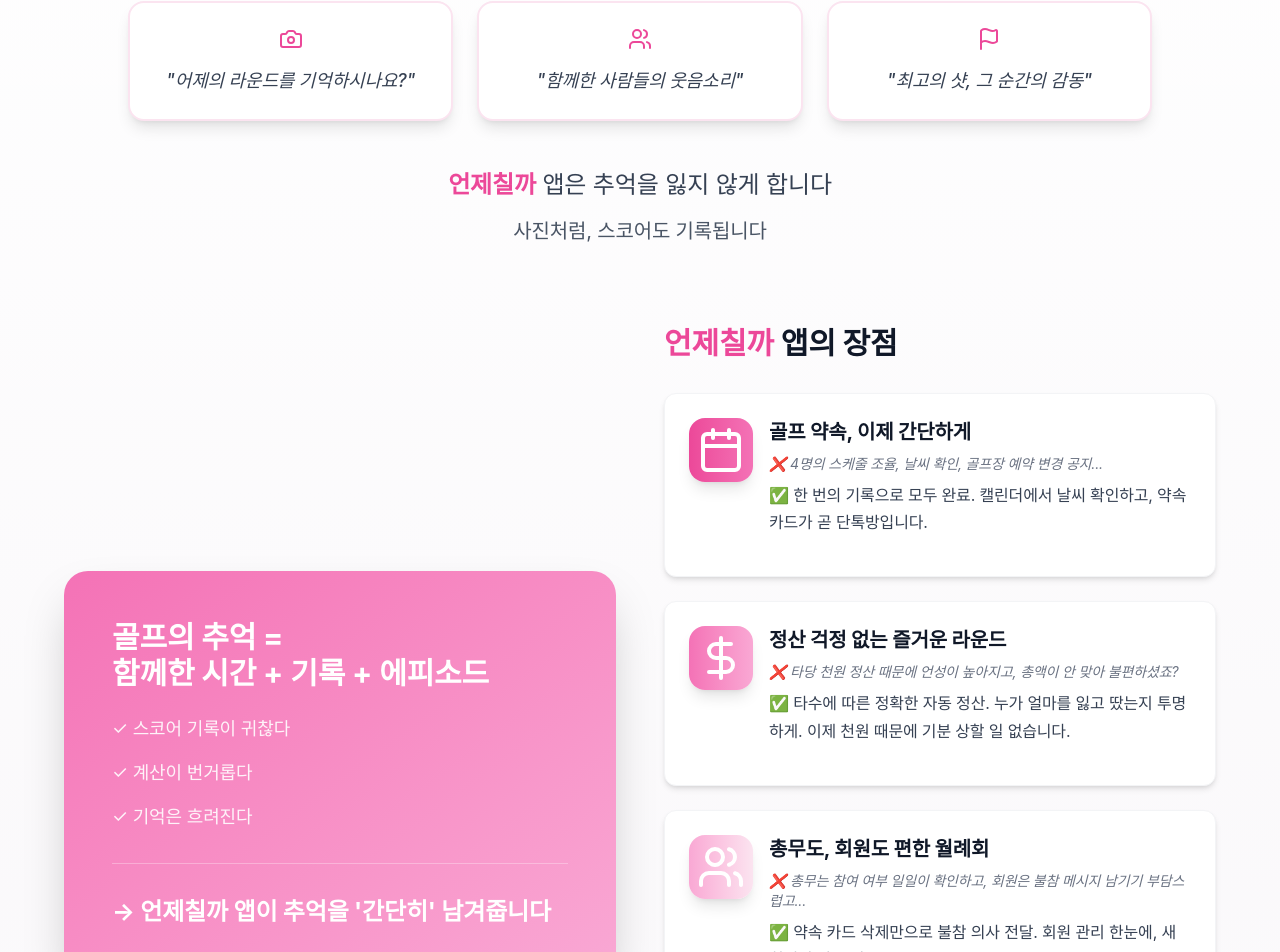
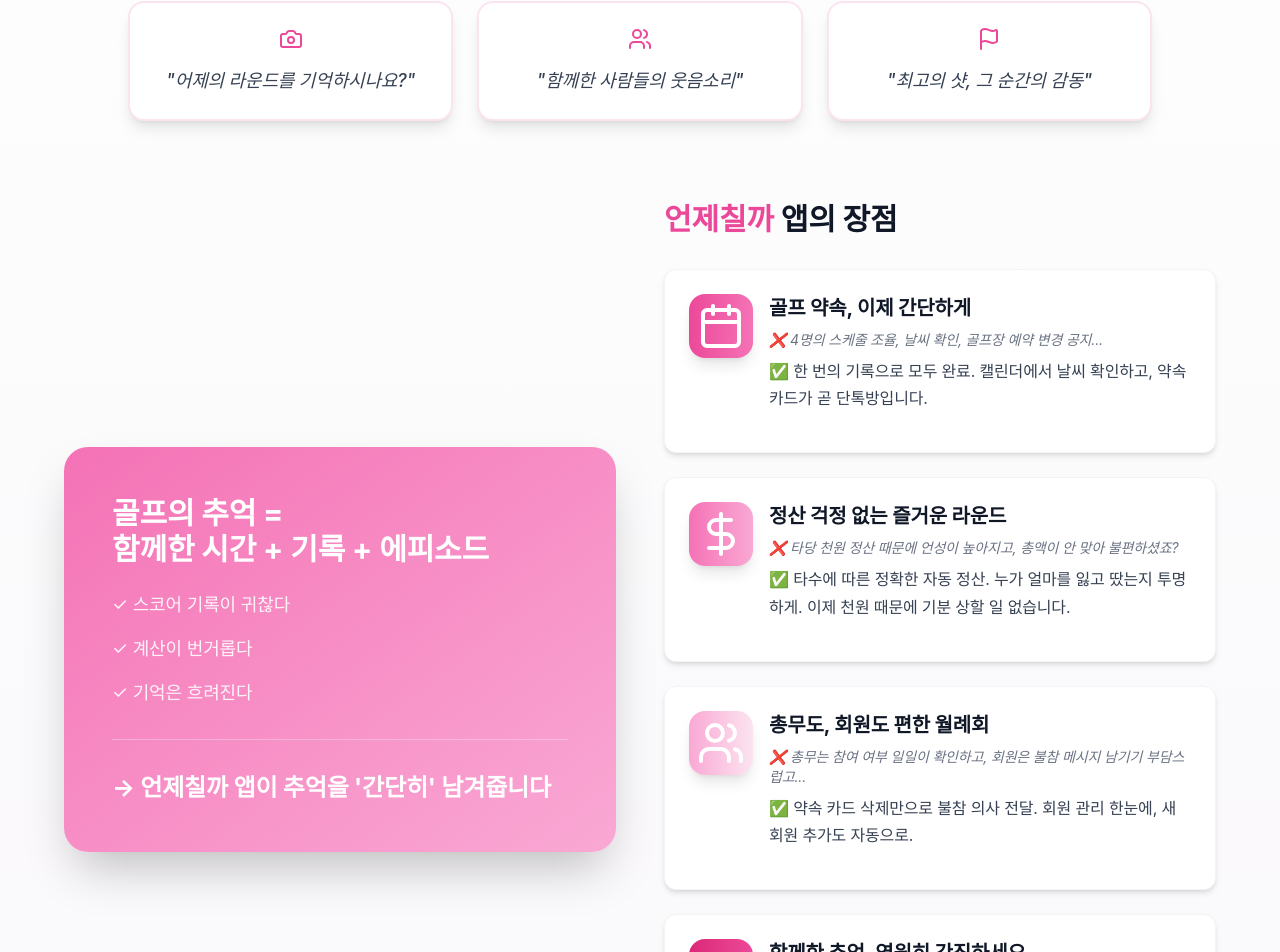
Before and after one commit to BAE-EXMO/ddadang, a Next.js app: page / in a window 1280 px wide. Shown: the part 1167-2119 px from the top of the page. Built offline with nearby package versions, Linux system fonts and the light colour scheme; a web font is replaced by a local one.

Commit message:
AppGuideSection에서 불필요한 문구 삭제
- '언제칠까 앱은 추억을 잃지 않게 합니다' 삭제

- '사진처럼, 스코어도 기록됩니다' 삭제

```diff
--- a/components/sections/AppGuideSection.tsx
+++ b/components/sections/AppGuideSection.tsx
@@ -117,21 +117,6 @@ export default function AppGuideSection() {
             </motion.div>
           ))}
         </div>
-
-          <motion.div
-            initial={{ opacity: 0 }}
-            whileInView={{ opacity: 1 }}
-            viewport={{ once: true }}
-            transition={{ duration: 0.8, delay: 0.4 }}
-            className="space-y-4"
-          >
-            <p className="text-2xl text-gray-700 font-light">
-              <span className="brand-name">언제칠까</span> 앱은 추억을 잃지 않게 합니다
-            </p>
-            <p className="text-xl text-gray-600">
-              사진처럼, 스코어도 기록됩니다
-            </p>
-          </motion.div>
       </motion.div>
 
       {/* App Preview */}
```
